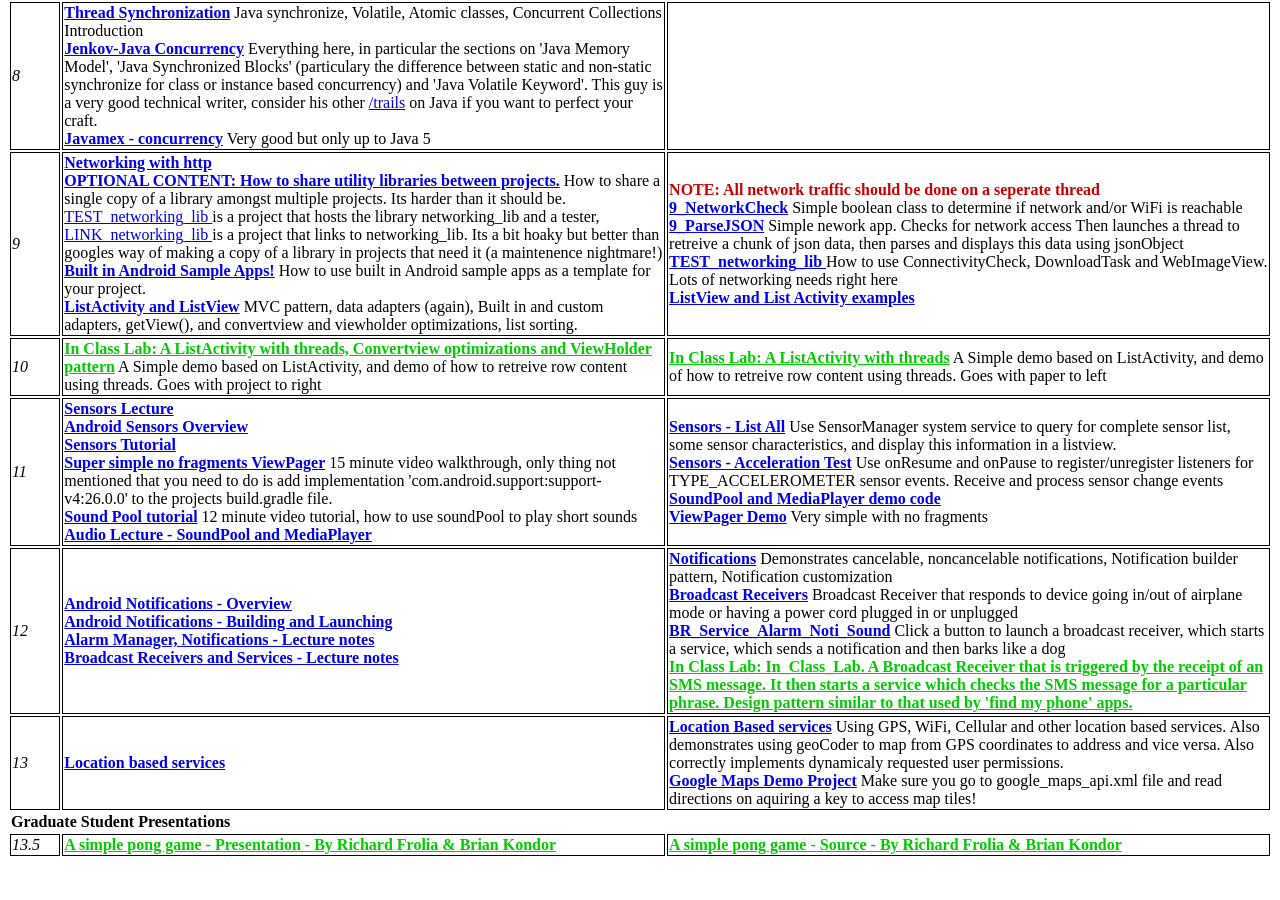
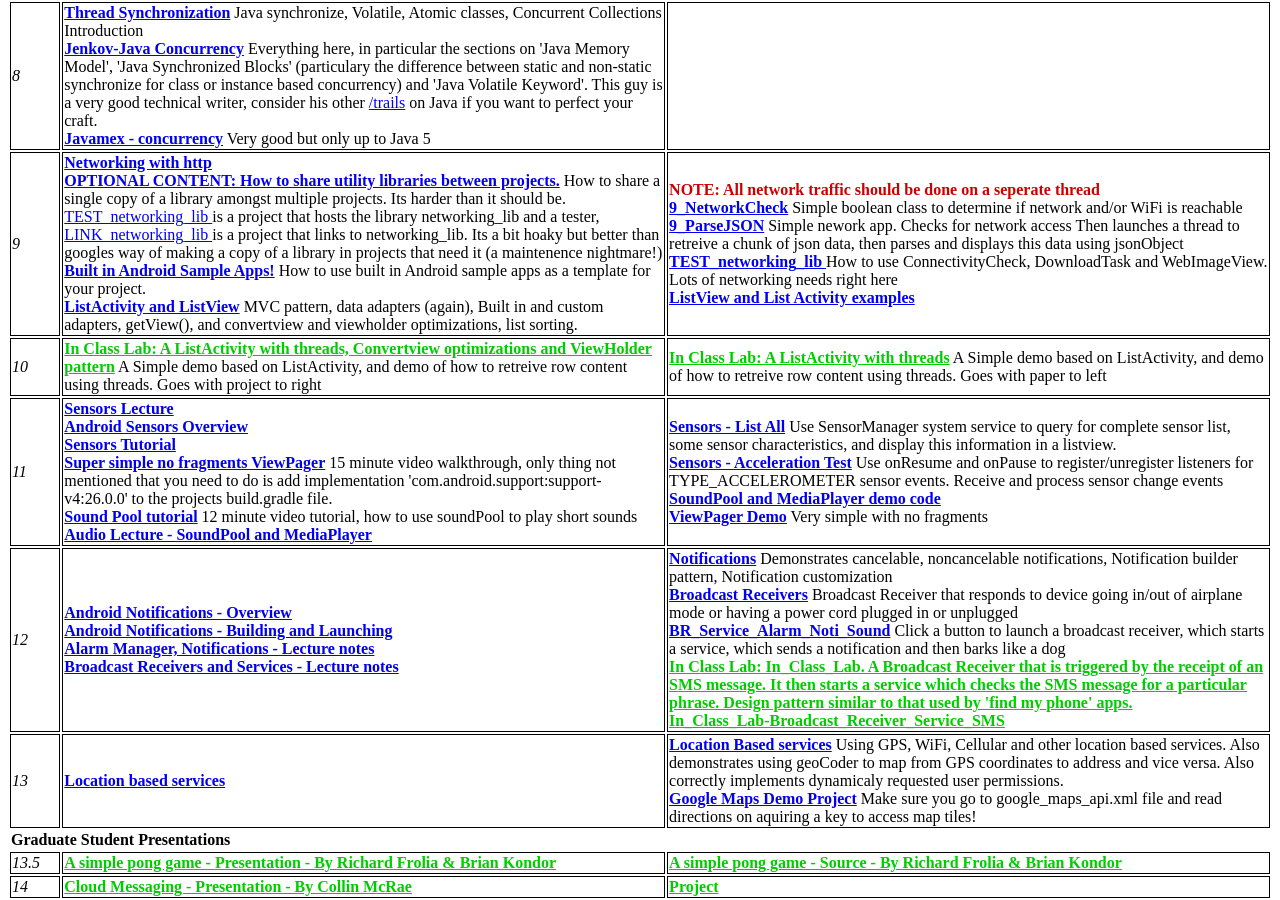
Before and after one commit to CNUClasses/CPSC475, a Jekyll site: the page navbar/Lectures.html, which Jekyll copies as it is, in a window 1280 px wide and 900 px high, scrolled down 1496 px. Built offline with Jekyll 4.4.1, drawn with Linux system fonts in a browser that asks for light colours; before the commit the page ends 2354 px from its top, so only the background shows below that.

Commit message:
Collin McRae presentation

```diff
--- a/navbar/Lectures.html
+++ b/navbar/Lectures.html
@@ -299,6 +299,7 @@
                  <strong ><a href="https://github.com/CNUClasses/13_BR_Android_AirplaneMode_receive.git" >Broadcast Receivers</a></strong> Broadcast Receiver that responds to device going in/out of airplane mode or having a power cord plugged in or unplugged<br/>
                   <strong ><a href="https://github.com/CNUClasses/12_BR_Service_Alarm_Noti_Sound.git " >BR_Service_Alarm_Noti_Sound</a></strong> Click a button to launch a broadcast receiver, which starts a service, which sends a notification and then barks like a dog<br/>
                   <strong style="color: #00cc00"><a href="https://github.com/CNUClasses/CPSC475/blob/master/content/lectures/Week_12/In_Class_Lab-Broadcast_Receiver_Service_SMS.pdf" style="color: #00cc00">In Class Lab: In_Class_Lab.  A Broadcast Receiver that is triggered by the receipt of an SMS message.  It then starts a service which checks the SMS message for a particular phrase.  Design pattern similar to that used by 'find my phone' apps.<br/>
+                  In_Class_Lab-Broadcast_Receiver_Service_SMS
             </td>
         </tr>
         <tr>
@@ -328,8 +329,16 @@
                 <strong style="color: #00cc00"><a href="https://github.com/CNUClasses/CPSC475/blob/master/content/lectures/Week_13/FroliaKondor_Simple_Pong_game.zip" style="color: #00cc00">A simple pong game - Source - By Richard Frolia & Brian Kondor</a></strong><br/>
             </td>
         </tr>
+        <tr>
+            <td class="style_white "><em>14</em></td>
+            <td class="style_white ">
+                <strong style="color: #00cc00"><a href="https://github.com/CNUClasses/CPSC475/blob/master/content/lectures/Week_14/Collin_McRae_Cloud_Messaging.pdf" style="color: #00cc00">Cloud Messaging - Presentation - By Collin McRae</a></strong><br/>
 
-
+             </td>
+            <td class="style_white ">
+                <strong style="color: #00cc00"><a href="https://github.com/CNUClasses/CPSC475/blob/master/content/lectures/Week_14/CM.zip" style="color: #00cc00">Project</a></strong><br/>
+            </td>
+        </tr>
 
 
         </table>
```
Also changed, not shown: 1 other file.
